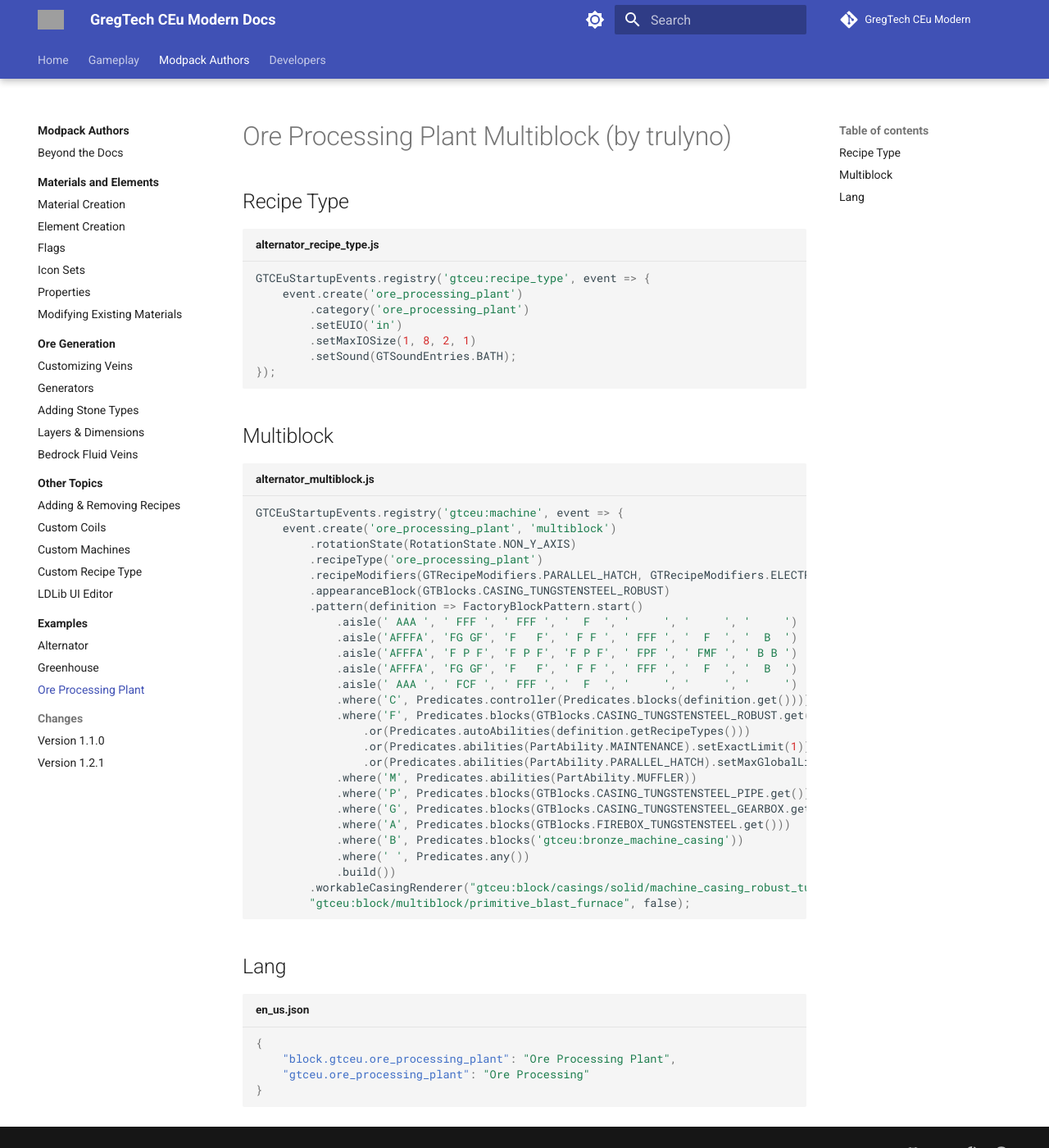
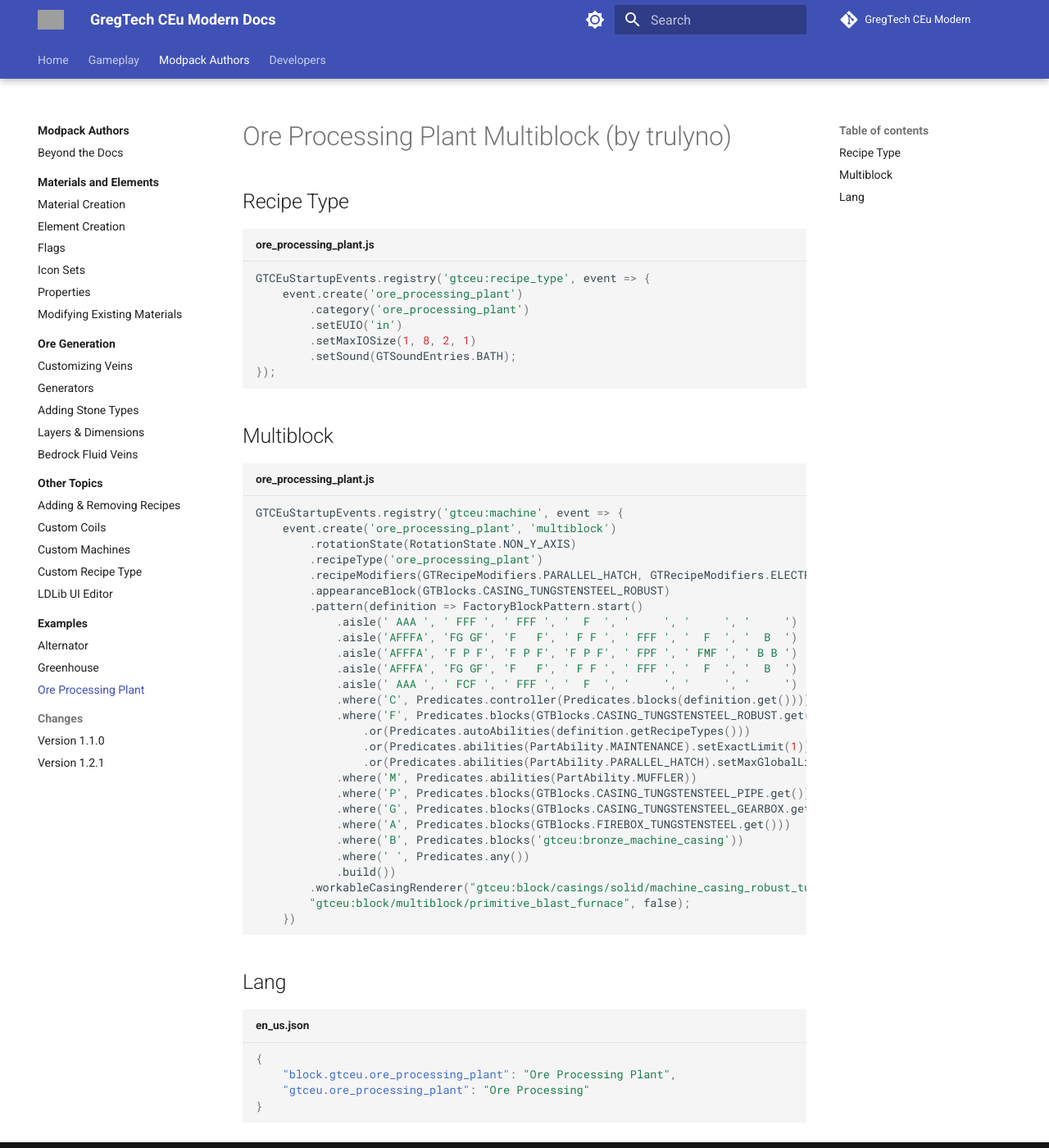
Before and after one commit to GregTechCEu/gtceu-modern-docs, an MkDocs documentation site: the page built from docs/Modpacks/Examples/Ore-Processing-Plant.md, in a window 1280 px wide and 1400 px high. Shown: the whole window at 82% size. Built offline with MkDocs 1.6.1 and Material for MkDocs 9.7.7, drawn with Linux system fonts in a browser that asks for light colours; comment, search, counter and statistics services are not loaded; grey boxes are pictures that could not be loaded.

Commit message:
Fixed issues in proc plant

````diff
--- a/docs/Modpacks/Examples/Ore-Processing-Plant.md
+++ b/docs/Modpacks/Examples/Ore-Processing-Plant.md
@@ -8,7 +8,7 @@
 
 ## Recipe Type
 
-```js title="alternator_recipe_type.js"
+```js title="ore_processing_plant.js"
 GTCEuStartupEvents.registry('gtceu:recipe_type', event => {
     event.create('ore_processing_plant')
         .category('ore_processing_plant')
@@ -21,7 +21,7 @@
 
 ## Multiblock
 
-```js title="alternator_multiblock.js"
+```js title="ore_processing_plant.js"
 GTCEuStartupEvents.registry('gtceu:machine', event => {
     event.create('ore_processing_plant', 'multiblock')
         .rotationState(RotationState.NON_Y_AXIS)
@@ -48,6 +48,7 @@
             .build())
         .workableCasingRenderer("gtceu:block/casings/solid/machine_casing_robust_tungstensteel",
         "gtceu:block/multiblock/primitive_blast_furnace", false);
+    })
 ```
 
 
````
